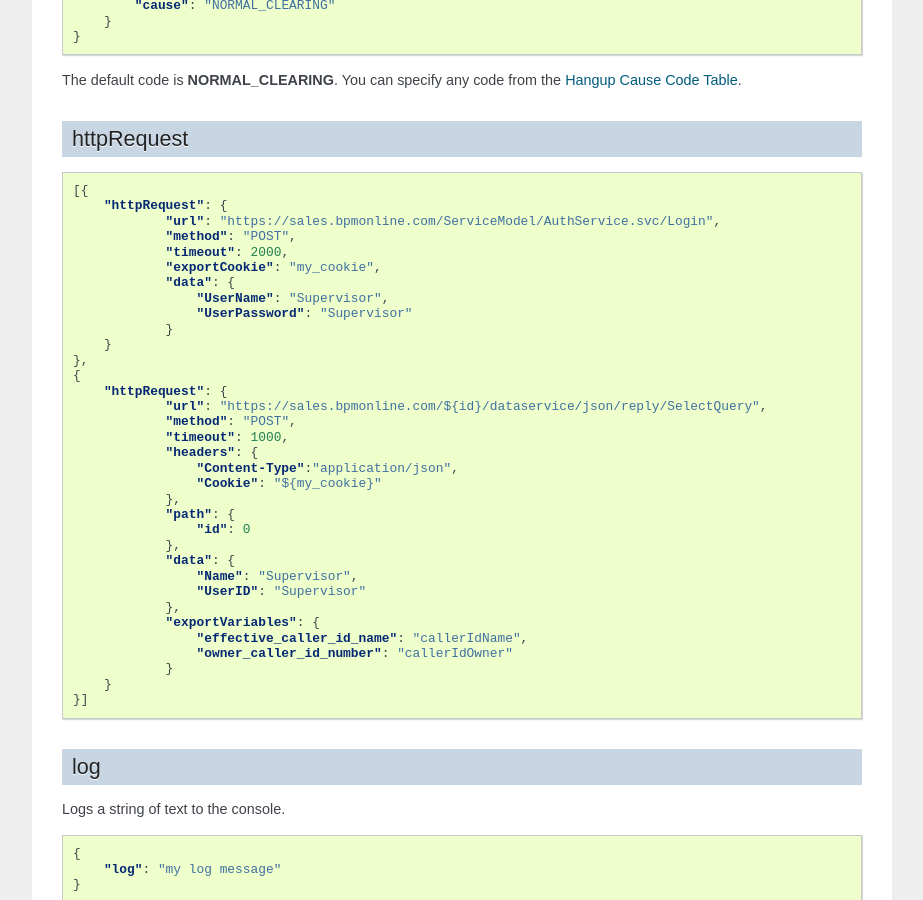
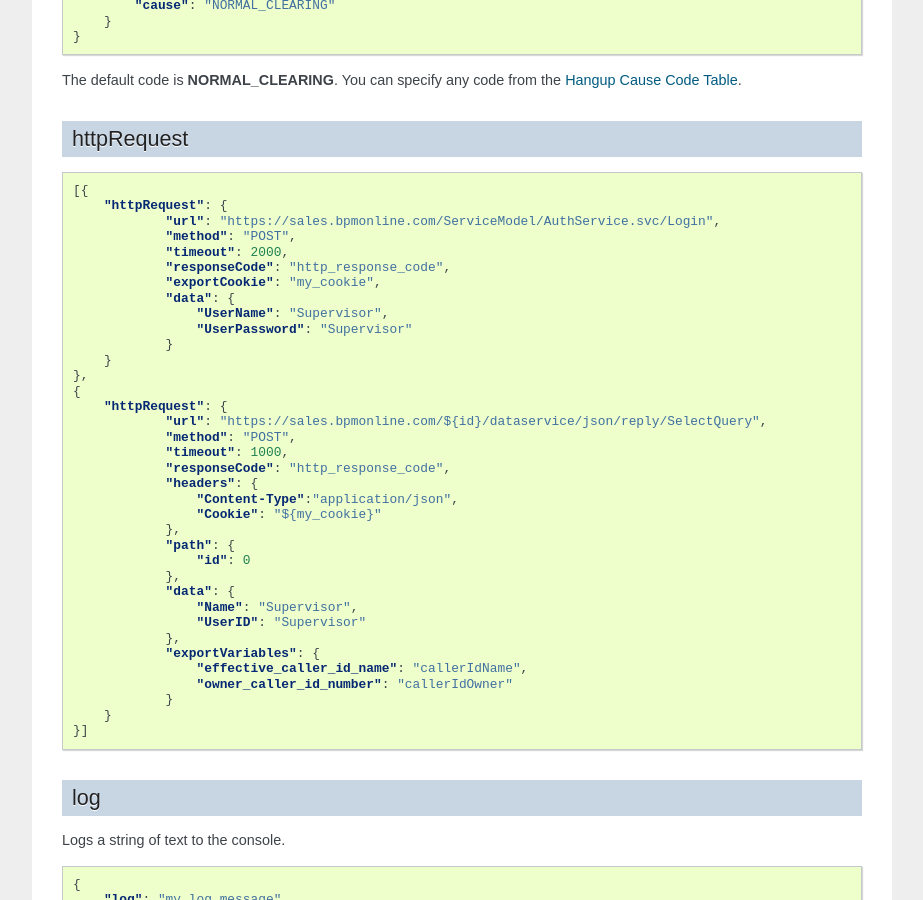
Before and after one commit to webitel/docs-en, a Sphinx documentation site: the page built from source/acr-applications.rst, in a window 1280 px wide and 900 px high, scrolled down 8634 px. Shown: the whole window, without its empty margins (198-1121 px from the left). Built offline with Sphinx 7.4.7, drawn with Linux system fonts in a browser that asks for light colours.

Commit message:
added "responseCode" for httpRequest

```diff
--- a/source/acr-applications.rst
+++ b/source/acr-applications.rst
@@ -584,6 +584,7 @@ httpRequest
                 "url": "https://sales.bpmonline.com/ServiceModel/AuthService.svc/Login",
                 "method": "POST",
                 "timeout": 2000,
+                "responseCode": "http_response_code",
                 "exportCookie": "my_cookie",
                 "data": {
                     "UserName": "Supervisor",
@@ -596,6 +597,7 @@ httpRequest
                 "url": "https://sales.bpmonline.com/${id}/dataservice/json/reply/SelectQuery",
                 "method": "POST",
                 "timeout": 1000,
+                "responseCode": "http_response_code",
                 "headers": {
                     "Content-Type":"application/json",
                     "Cookie": "${my_cookie}"
```
